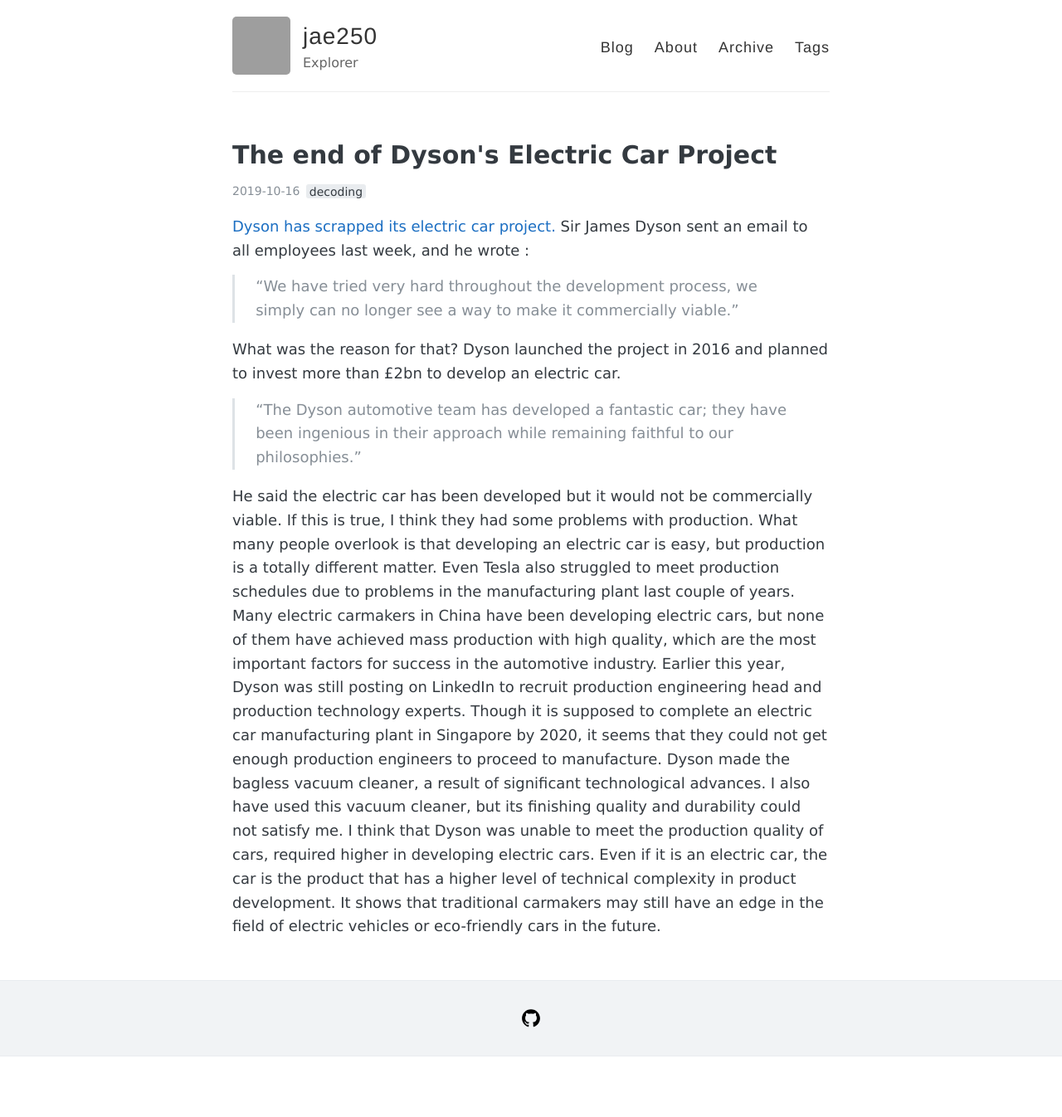
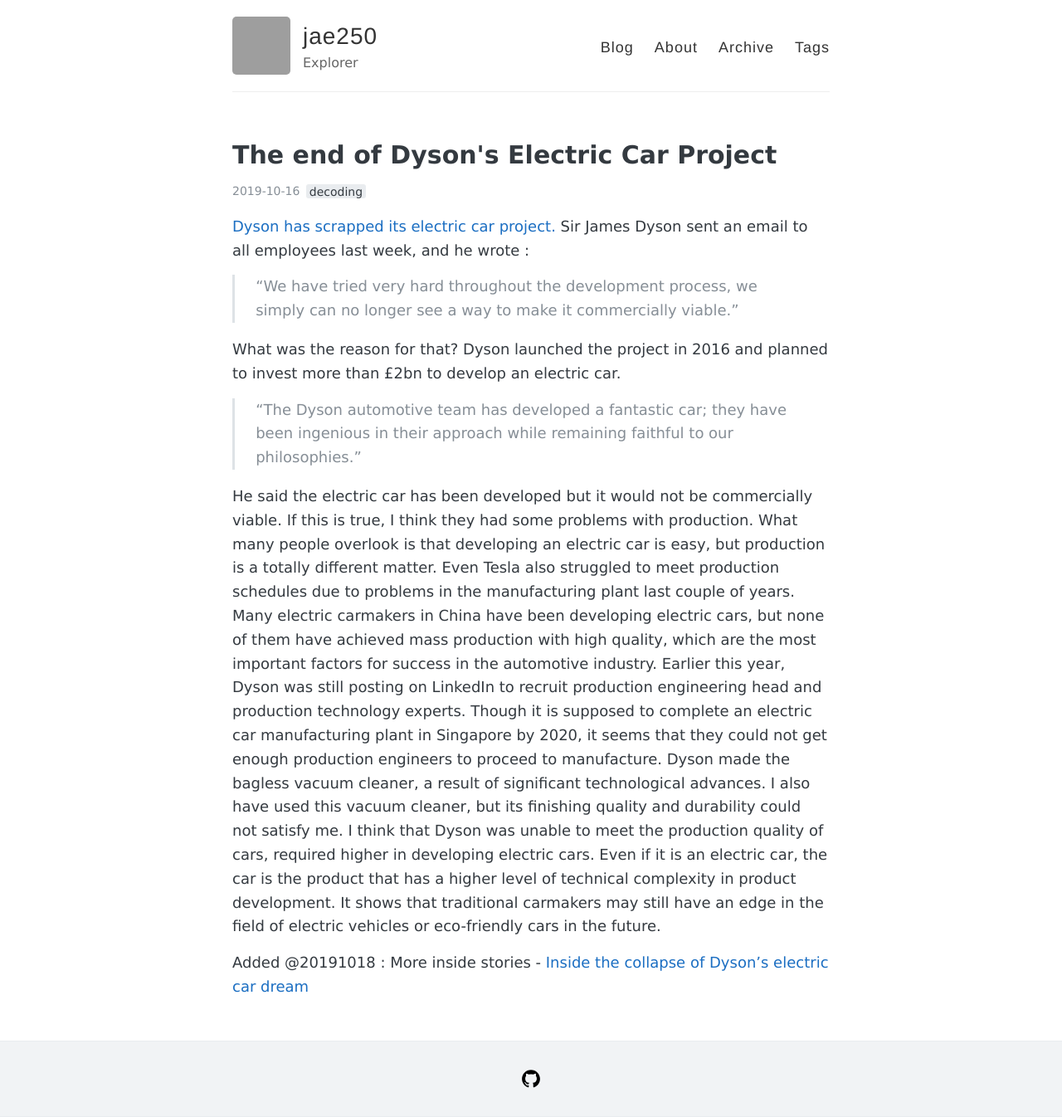
Before and after one commit to jae250/jae250.github.io, a Jekyll site: the page built from _posts/2019-10-16-The end of Dyson's Electric Car Project.md, in a window 1280 px wide. Shown: the whole page at 83% size. Built offline with Jekyll 4.4.1, drawn with Linux system fonts in a browser that asks for light colours; comment, search, counter and statistics services are not loaded; before the commit the page ends 1273 px from its top, so only the background shows below that; grey boxes are pictures that could not be loaded.

Commit message:
Update 2019-10-16-The end of Dyson's Electric Car Project.md
added other article

```diff
--- a/_posts/2019-10-16-The end of Dyson's Electric Car Project.md
+++ b/_posts/2019-10-16-The end of Dyson's Electric Car Project.md
@@ -14,3 +14,5 @@ What was the reason for that?  Dyson launched the project in 2016 and planned to
 
 He said the electric car has been developed but it would not be commercially viable. If this is true, I think they had some problems with production. What many people overlook is that developing an electric car is easy, but production is a totally different matter. Even Tesla also struggled to meet production schedules due to problems in the manufacturing plant last couple of years. Many electric carmakers in China have been developing electric cars, but none of them have achieved mass production with high quality, which are the most important factors for success in the automotive industry. Earlier this year, Dyson was still posting on LinkedIn to recruit production engineering head and production technology experts. Though it is supposed to complete an electric car manufacturing plant in Singapore by 2020, it seems that they could not get enough production engineers to proceed to manufacture.
 Dyson made the bagless vacuum cleaner, a result of significant technological advances. I also have used this vacuum cleaner, but its finishing quality and durability could not satisfy me. I think that Dyson was unable to meet the production quality of cars, required higher in developing electric cars. Even if it is an electric car, the car is the product that has a higher level of technical complexity in product development. It shows that traditional carmakers may still have an edge in the field of electric vehicles or eco-friendly cars in the future.
+
+Added @20191018 : More inside stories - [Inside the collapse of Dyson's electric car dream](https://www.wired.co.uk/article/dyson-electric-car-cancelled-inside-story)
```
